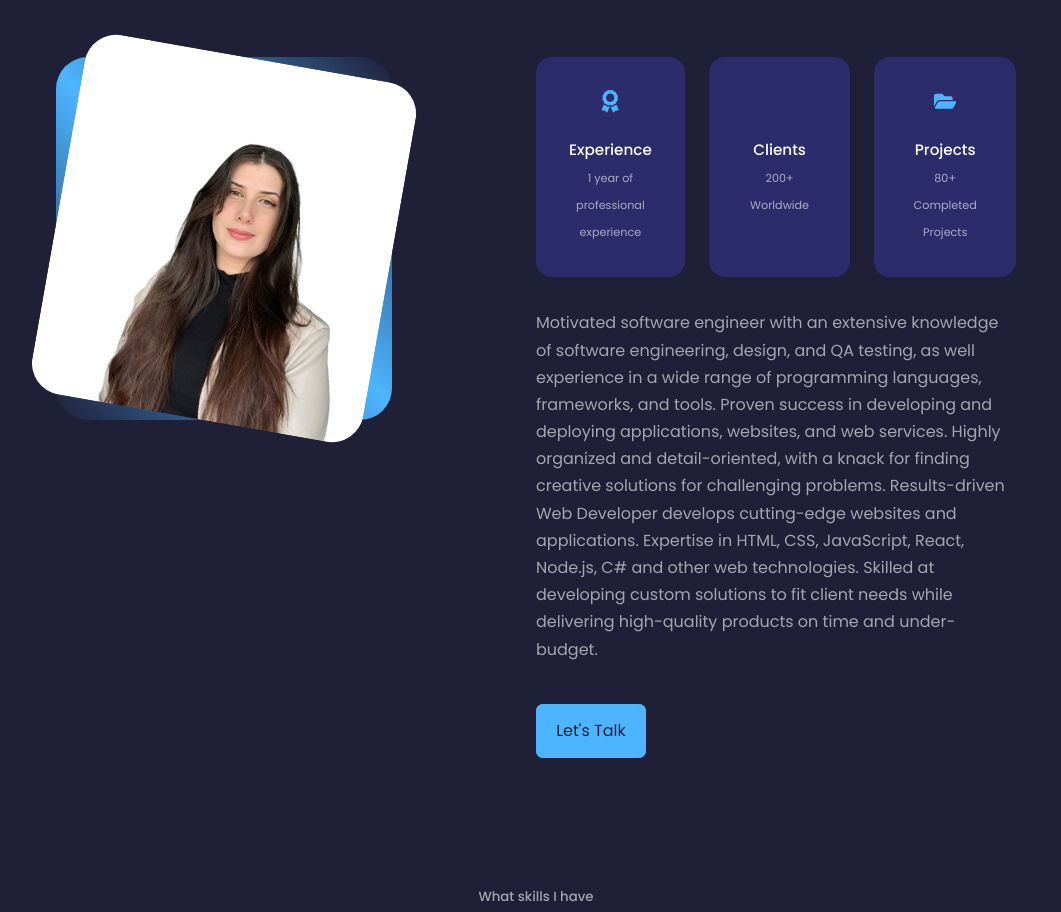
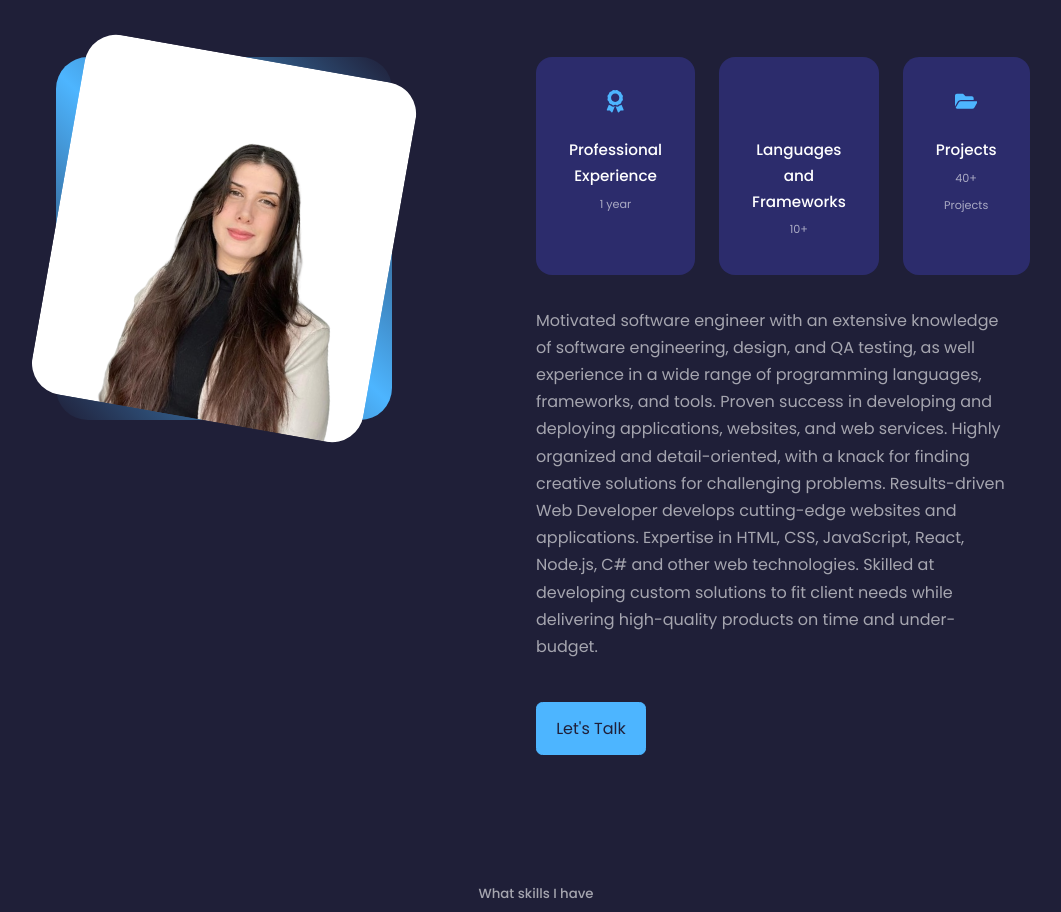
Before and after one commit to EmiReese/portfolio5, a React (Create React App) app: page / in a window 1280 px wide. Shown: the part 982-1894 px from the top of the page, without its empty margins (104-1165 px from the left). Built offline with nearby package versions, Linux system fonts and the light colour scheme; some icons are missing.

Commit message:
added correct info in about section

```diff
--- a/src/components/about/About.jsx
+++ b/src/components/about/About.jsx
@@ -23,20 +23,20 @@ const About = () => {
           <div className="about__cards">
             <article className='about__card'>
               <FaAward className='about__icon' />
-              <h5>Experience</h5>
-              <small>1 year of professional experience</small>
+              <h5>Professional Experience</h5>
+              <small>1 year</small>
             </article>
 
             <article className='about__card'>
               <PiUsersBold className='about__icon' />
-              <h5>Clients</h5>
-              <small>200+ Worldwide</small>
+              <h5>Languages and Frameworks</h5>
+              <small>10+</small>
             </article>
 
             <article className='about__card'>
               <FaFolderOpen className='about__icon' />
               <h5>Projects</h5>
-              <small>80+ Completed Projects</small>
+              <small>40+ Projects</small>
             </article>
           </div>
 
```
